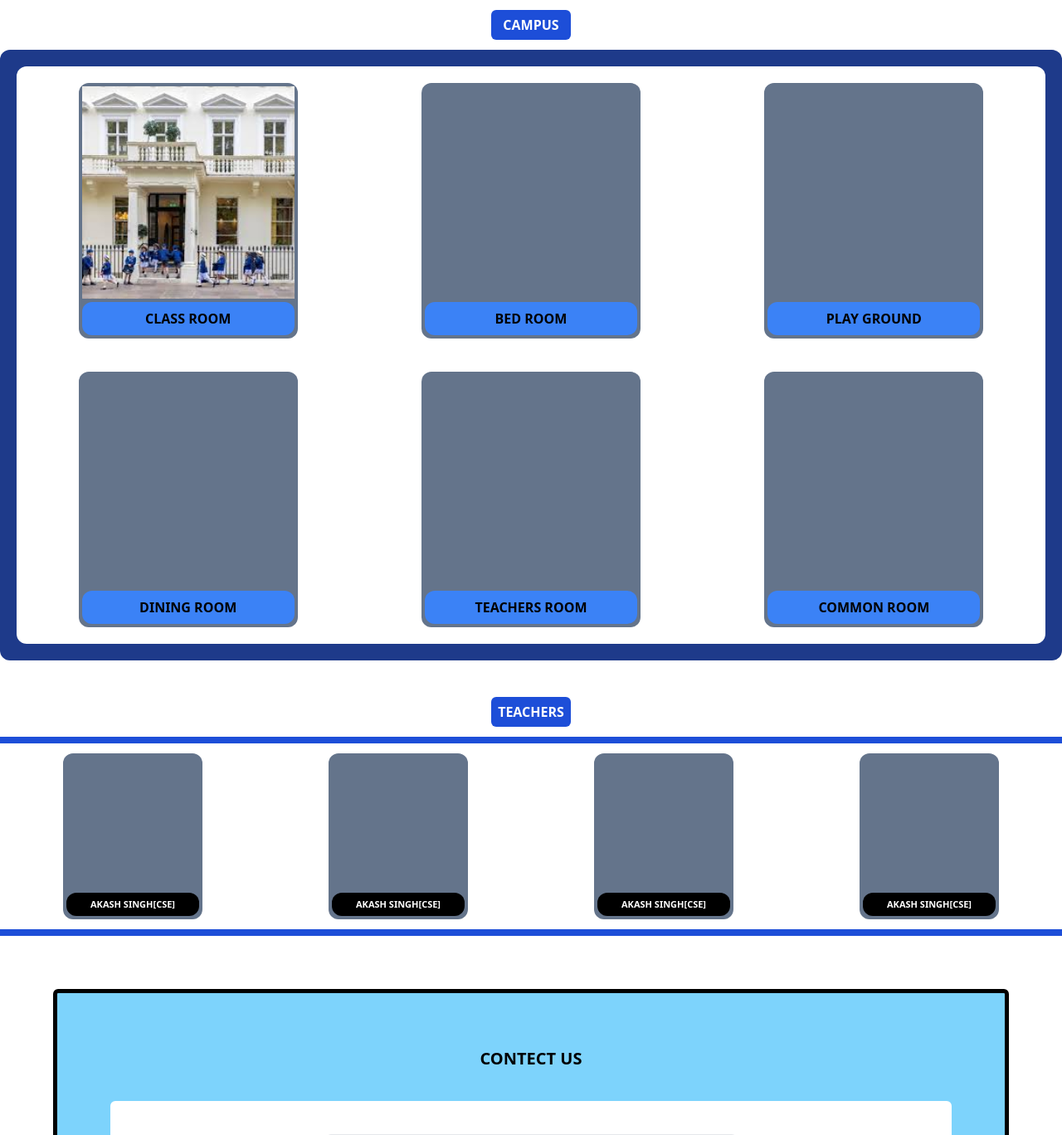
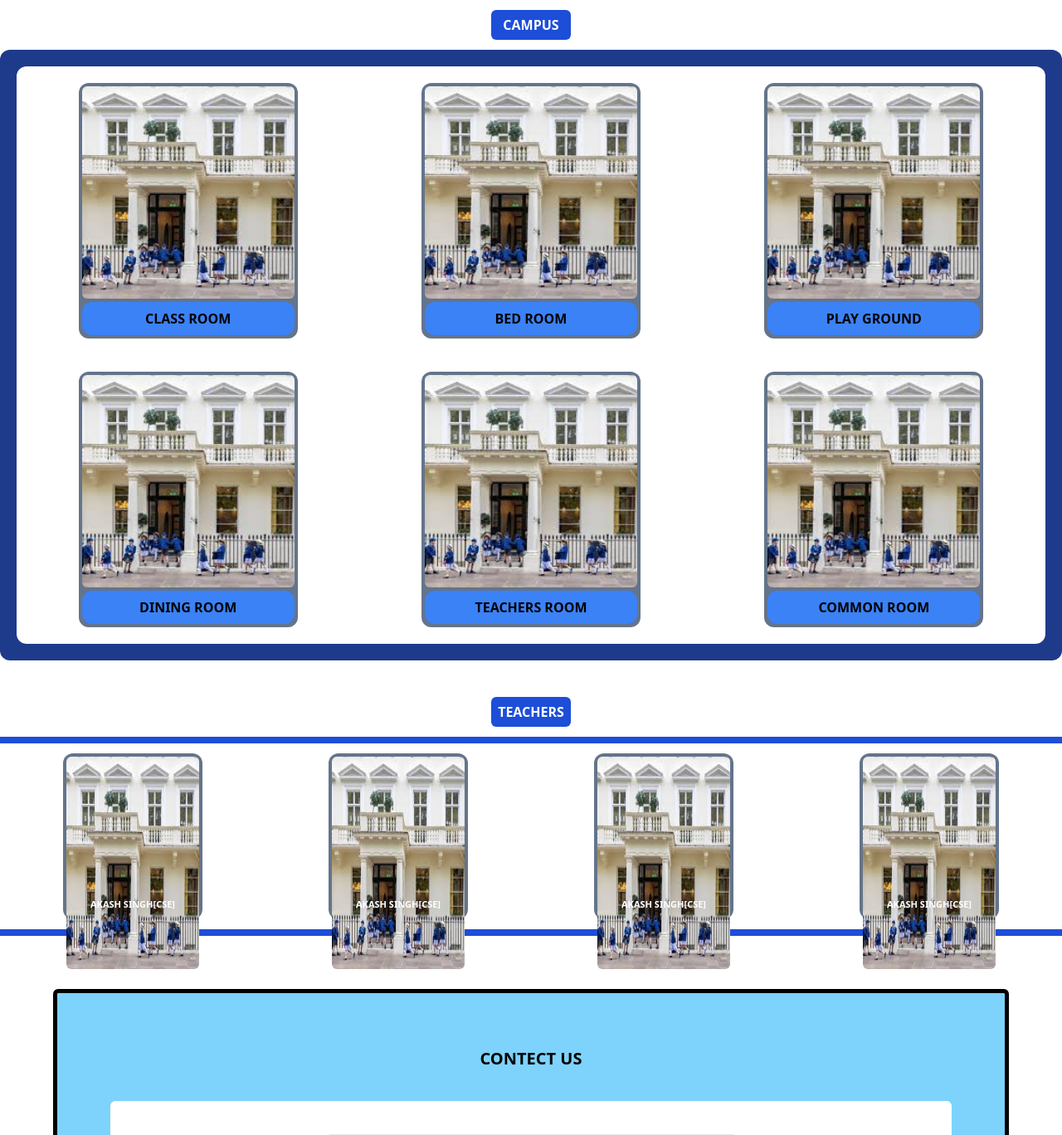
Before and after one commit to imranali5/school-website, a website: page index.html in a window 1280 px wide. Shown: the part 1258-2626 px from the top of the page at 83% size. Drawn offline with Linux system fonts and the light colour scheme.

Commit message:
Update index.html

```diff
--- a/index.html
+++ b/index.html
@@ -81,8 +81,8 @@
     <div class="flex justify-around flex-wrap">
         <div class="pt-5 pb-5">
             <div class="p-1 bg-slate-500 rounded-xl">
-            <div class="h-64 w-64 bg-[url(./src/pic-3.jpg)] rounded-md">
-                 <img src="./src/pic-3.jpg" alt="" class=" w-64 h-64">
+            <div class="h-64 w-64  rounded-md">
+                 <img src="./src/pic-3.jpg" alt="" class=" w-64 h-64 rounded-md">
             </div>
             <div class="bg-blue-500 h-10 w-64 rounded-xl mt-1 flex justify-center items-center">
                 <p class="font-bold">CLASS ROOM</p>
@@ -91,8 +91,8 @@
         </div>
         <div class="pt-5 pb-5">
             <div class="p-1 bg-slate-500 rounded-xl">
-            <div class="h-64 w-64 bg-[url(./src/pic-3.jpg)] rounded-md">
-
+            <div class="h-64 w-64  rounded-md">
+                <img src="./src/pic-3.jpg" alt="" class=" w-64 h-64 rounded-md">
             </div>
             <div class="bg-blue-500 h-10 w-64 rounded-xl mt-1 flex justify-center items-center">
                 <p class="font-bold">BED ROOM</p>
@@ -101,8 +101,8 @@
         </div>
         <div class="pt-5 pb-5">
             <div class="p-1 bg-slate-500 rounded-xl">
-            <div class="h-64 w-64 bg-[url(./src/pic-3.jpg)] rounded-md">
-
+            <div class="h-64 w-64  rounded-md">
+                <img src="./src/pic-3.jpg" alt="" class=" w-64 h-64 rounded-md">
             </div>
             <div class="bg-blue-500 h-10 w-64 rounded-xl mt-1 flex justify-center items-center">
                 <p class="font-bold">PLAY GROUND</p>
@@ -113,8 +113,8 @@
     <div class="flex justify-around flex-wrap">
         <div class="pt-5 pb-5">
             <div class="p-1 bg-slate-500 rounded-xl">
-            <div class="h-64 w-64 bg-[url(./src/pic-3.jpg)] rounded-md">
-
+            <div class="h-64 w-64  rounded-md">
+                <img src="./src/pic-3.jpg" alt="" class=" w-64 h-64 rounded-md">
             </div>
             <div class="bg-blue-500 h-10 w-64 rounded-xl mt-1 flex justify-center items-center">
                 <p class="font-bold">DINING ROOM</p>
@@ -123,8 +123,8 @@
         </div>
         <div class="pt-5 pb-5">
             <div class="p-1 bg-slate-500 rounded-xl ">
-            <div class="h-64 w-64 bg-[url(./src/pic-3.jpg)] rounded-md">
-
+            <div class="h-64 w-64  rounded-md">
+                <img src="./src/pic-3.jpg" alt="" class=" w-64 h-64 rounded-md">
             </div>
             <div class="bg-blue-500 h-10 w-64 rounded-xl mt-1 flex justify-center items-center">
                 <p class="font-bold">TEACHERS ROOM</p>
@@ -133,8 +133,8 @@
         </div>
         <div class="pt-5 pb-5">
             <div class="p-1 bg-slate-500 rounded-xl">
-            <div class="h-64 w-64 bg-[url(./src/pic-3.jpg)] rounded-md">
-
+            <div class="h-64 w-64 rounded-md">
+                <img src="./src/pic-3.jpg" alt="" class=" w-64 h-64 rounded-md">
             </div>
             <div class="bg-blue-500 h-10 w-64 rounded-xl mt-1 flex justify-center items-center">
                 <p class="font-bold ">COMMON ROOM</p>
@@ -154,8 +154,8 @@
 <div class="flex justify-around border-y-8 border-blue-700 flex-wrap">
     <div class="pt-3 pb-3">
      <div class="p-1 bg-slate-500 rounded-xl">
-        <div class="h-40 w-40 bg-[url(./src/pic-3.jpg)] rounded-md">
-
+        <div class="h-40 w-40  rounded-md">
+            <img src="./src/pic-3.jpg" alt="" class=" w-64 h-64 rounded-md">
         </div>
         <div class="bg-black h-7 w-40 rounded-xl mt-1 flex justify-center items-center">
             <p class="font-bold text-[11px] text-white">AKASH SINGH </p>
@@ -166,8 +166,8 @@
 
     <div class="pt-3 pb-3">
         <div class="p-1 bg-slate-500 rounded-xl">
-        <div class="h-40 w-40 bg-[url(./src/pic-3.jpg)] rounded-md">
-
+        <div class="h-40 w-40  rounded-md">
+            <img src="./src/pic-3.jpg" alt="" class=" w-64 h-64 rounded-md">
         </div>
         <div class="bg-black h-7 w-40 rounded-xl mt-1 flex justify-center items-center">
             <p class="font-bold text-[11px] text-white">AKASH SINGH </p>
@@ -177,8 +177,8 @@
     </div>
     <div class="pt-3 pb-3">
         <div class="p-1 bg-slate-500 rounded-xl">
-        <div class="h-40 w-40 bg-[url(./src/pic-3.jpg)] rounded-md">
-
+        <div class="h-40 w-40  rounded-md">
+            <img src="./src/pic-3.jpg" alt="" class=" w-64 h-64 rounded-md">
         </div>
         <div class="bg-black h-7 w-40 rounded-xl mt-1 flex justify-center items-center">
             <p class="font-bold text-[11px] text-white">AKASH SINGH </p>
@@ -188,8 +188,8 @@
     </div>
     <div class="pt-3 pb-3">
         <div class="p-1 bg-slate-500 rounded-xl">
-        <div class="h-40 w-40 bg-[url(./src/pic-3.jpg)] rounded-md">
-
+        <div class="h-40 w-40 rounded-md">
+            <img src="./src/pic-3.jpg" alt="" class=" w-64 h-64 rounded-md">
         </div>
         <div class="bg-black h-7 w-40 rounded-xl mt-1 flex justify-center items-center">
             <p class="font-bold text-[11px] text-white">AKASH SINGH </p>
```
